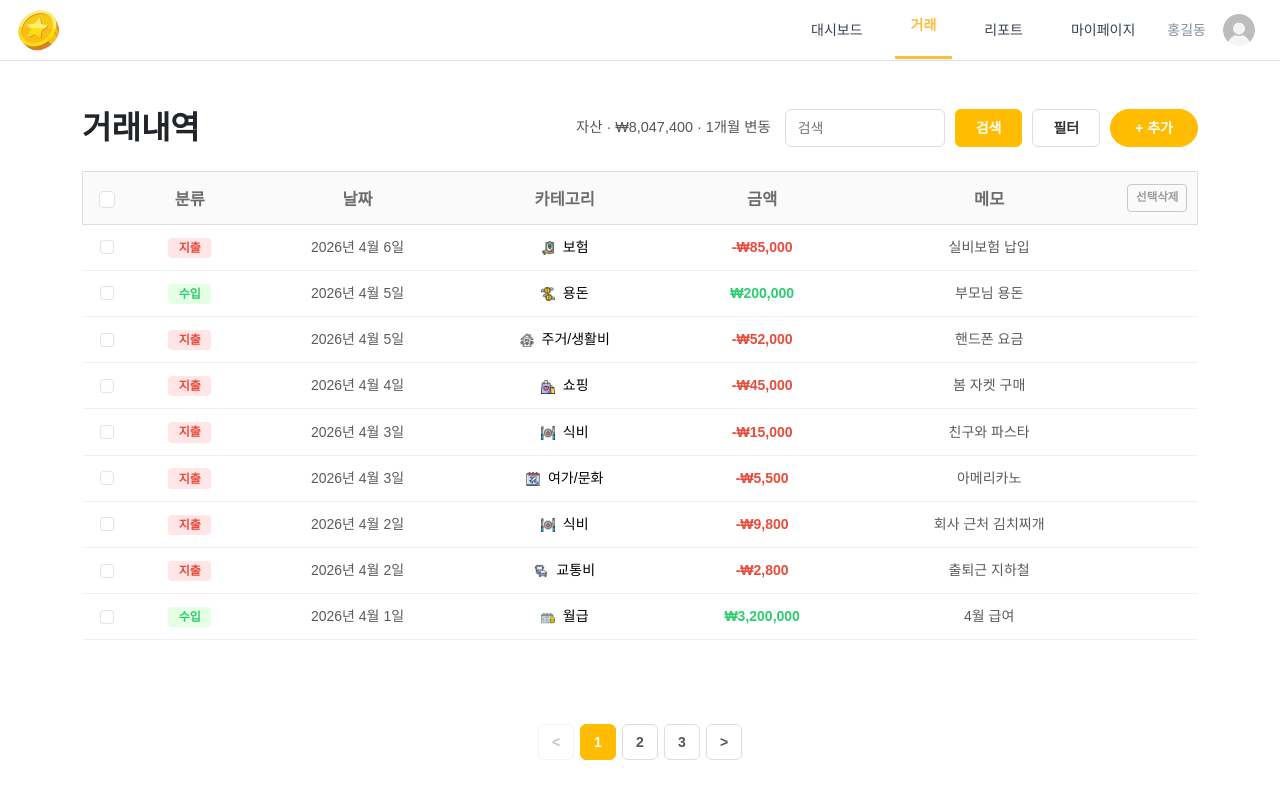
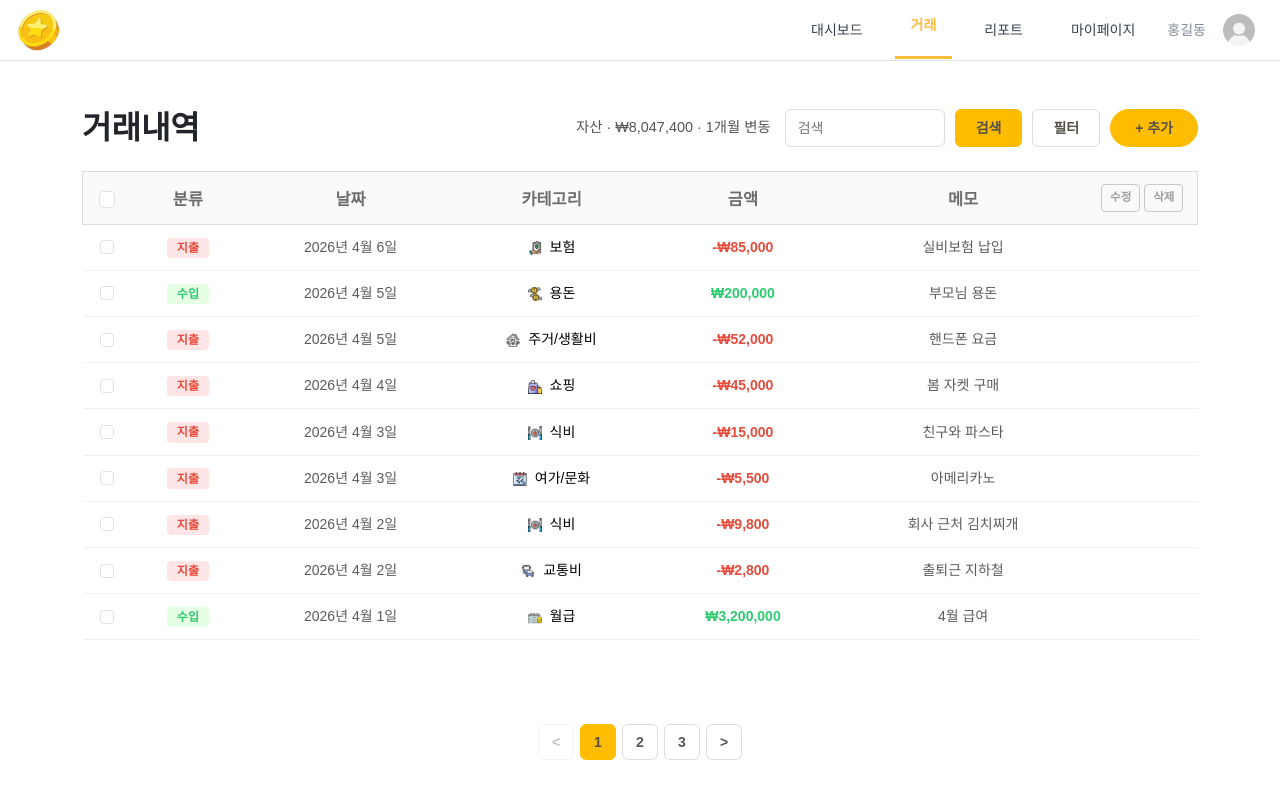
Before and after one commit to kb-skeleton-team2/wallet-guardian, a Vue app: page /transactions in a window 1280 px wide. Built offline with nearby package versions, Linux system fonts and the light colour scheme; data requests are answered from the project's data file.

Commit message:
feat: 거래내역 수정 버튼 추가 - 글자색을 kb gray로 통일 - 삭제버튼 색깔을 빨간색으로 변경

```diff
--- a/src/pages/TransactionsPage.vue
+++ b/src/pages/TransactionsPage.vue
@@ -40,7 +40,7 @@
           <col style="width: 20%" />
           <col style="width: 20%" />
           <col style="width: 26%" />
-          <col style="width: 80px" />
+          <col style="width: 110px" />
         </colgroup>
         <thead>
           <tr>
@@ -57,13 +57,20 @@
             <th>카테고리</th>
             <th>금액</th>
             <th>메모</th>
-            <th class="btn-delete-header">
+            <th class="btn-actions-header">
+              <button
+                class="btn btn-sm btn-outline-dark btn-edit"
+                :disabled="state.selectedIds.length !== 1"
+                @click="editTransactionHandler"
+              >
+                수정
+              </button>
               <button
                 class="btn btn-sm btn-outline-dark btn-delete"
                 :disabled="state.selectedIds.length === 0"
                 @click="deleteTransactionHandler"
               >
-                선택삭제
+                삭제
               </button>
             </th>
           </tr>
@@ -390,6 +397,15 @@ function toggleItem(id) {
   }
 }
 
+function editTransactionHandler() {
+  if (state.selectedIds.length !== 1) return;
+  const targetId = state.selectedIds[0];
+  const target = state.transactions.find((t) => t.id === targetId);
+  if (!target) return;
+  // TODO: 수정 모달 연결 예정
+  console.log('수정 대상:', target);
+}
+
 function formatDate(dateStr) {
   const [y, m, d] = dateStr.split('-');
   return `${y}년 ${parseInt(m)}월 ${parseInt(d)}일`;
@@ -461,7 +477,7 @@ function formatAmount(item) {
 .btn-search {
   background-color: #ffbc00;
   border-color: #ffbc00;
-  color: #fff;
+  color: #545045;
 }
 .btn-search:hover {
   background-color: #ffd24d;
@@ -470,7 +486,7 @@ function formatAmount(item) {
 
 .btn-filter {
   background-color: #fff;
-  color: #333;
+  color: #545045;
 }
 .btn-filter:hover {
   background-color: #f5f5f5;
@@ -480,7 +496,7 @@ function formatAmount(item) {
 .btn-add {
   background-color: #ffbc00;
   border-color: #ffbc00;
-  color: #fff;
+  color: #545045;
   border-radius: 20px;
   padding: 0 24px;
 }
@@ -576,9 +592,28 @@ function formatAmount(item) {
   width: 40px;
 }
 
-/* 선택삭제 버튼 */
-.btn-delete-header {
-  width: 80px;
+/* 선택삭제/수정 버튼 헤더 */
+.btn-actions-header {
+  width: 110px;
+}
+.btn-actions-header button + button {
+  margin-left: 4px;
+}
+.btn-edit {
+  font-size: 0.72rem;
+  font-weight: 600;
+  color: #6d6d6d;
+  border-color: #aeaeae;
+  transition: all 0.2s ease;
+}
+.btn-edit:not(:disabled) {
+  background-color: #ffbc00;
+  border-color: #ffbc00;
+  color: #545045;
+}
+.btn-edit:not(:disabled):hover {
+  background-color: #ffd24d;
+  border-color: #ffd24d;
 }
 .btn-delete {
   font-size: 0.72rem;
@@ -588,13 +623,13 @@ function formatAmount(item) {
   transition: all 0.2s ease;
 }
 .btn-delete:not(:disabled) {
-  background-color: #ffbc00;
-  border-color: #ffbc00;
-  color: #333;
+  background-color: #e06060;
+  border-color: #e06060;
+  color: #fff;
 }
 .btn-delete:not(:disabled):hover {
-  background-color: #ffd24d;
-  border-color: #ffd24d;
+  background-color: #e87c7c;
+  border-color: #e87c7c;
 }
 
 /* 체크박스 KB 스타일 */
@@ -640,7 +675,7 @@ function formatAmount(item) {
 .page-btn.active {
   background: #ffbc00;
   border-color: #ffbc00;
-  color: #fff;
+  color: #545045;
   font-weight: 700;
 }
 
```
